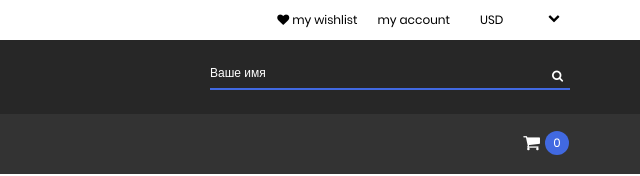
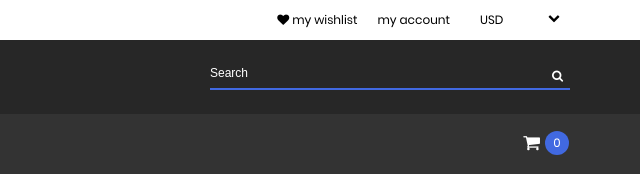
Before and after one commit to nikolai-nik/cars, a website: page app/index.html in a window 1280 px wide. Shown: the top 176 px of the page, 640-1280 px from the left. Drawn offline with Linux system fonts and the light colour scheme.

Commit message:
search chench

```diff
--- a/app/index.html
+++ b/app/index.html
@@ -107,7 +107,7 @@
                               </a>
                               <form class="search-form">
                                     <input id="search-form1" type="text" placeholder="" class="search-form__input">
-                                    <label for="search-form1" class="search-form__label">Ваше имя</label>
+                                    <label for="search-form1" class="search-form__label">Search</label>
                                     <span class="search-form__animation"></span>
                                     <button class="search-form__submit" type="submit" for="search-form1"><i class="fa fa-search" aria-hidden="true"></i></button>
                               </form>
```
Also changed, not shown: dist/index.html.
